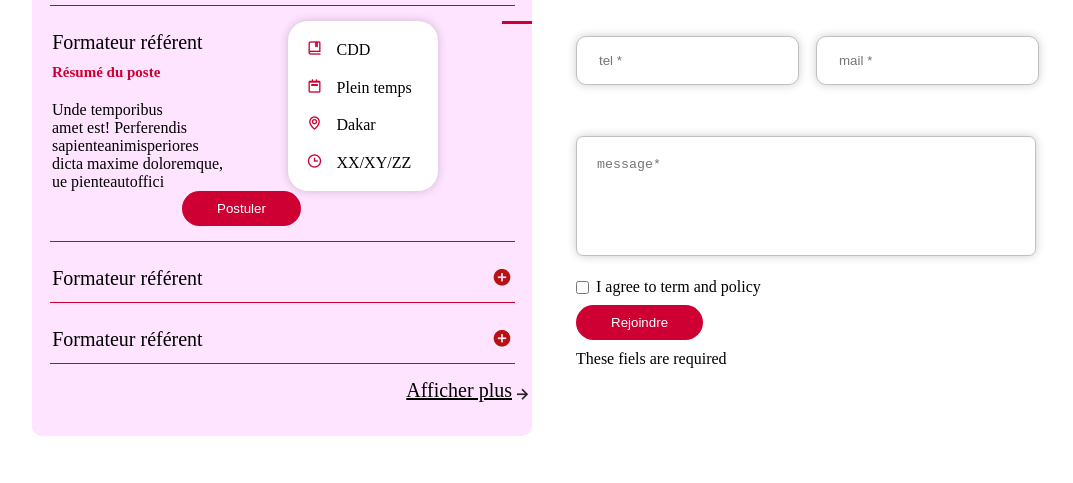
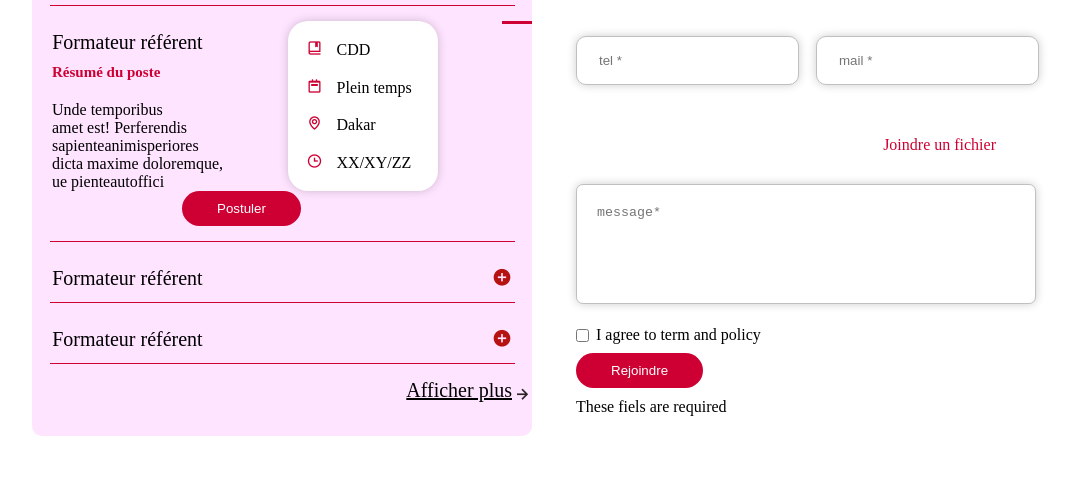
Before and after one commit to Fatoumacisse99/Tp-Reproduction-Maquette-Web, a plain HTML site: page index.html in a window 1280 px wide. Shown: the part 4380-4863 px from the top of the page, without its empty margins (96-1169 px from the left). Drawn offline with nearby package versions, Linux system fonts and the light colour scheme.

Commit message:
apport des modifications

```diff
--- a/css/style.css
+++ b/css/style.css
@@ -630,6 +630,16 @@ select {
   padding:20px 0 10px 20px ;
   margin-bottom: 20px;
  }
+ .joindre-fichier{
+  display: flex;
+  justify-content: right;
+  align-items: center;
+  margin-right: 60px;
+  margin-bottom: 30px;
+  color: var(--prouge);
+
+
+ }
    .joindre{
   display: flex;
   padding: 10px 35px;
--- a/index.html
+++ b/index.html
@@ -356,6 +356,7 @@
         </div>
 
       </div>
+      <div class="joindre-fichier">Joindre un fichier</div>
       <textarea name="message" id="message" placeholder="message*"></textarea>
       <div><input type="checkbox" id="checkbox" name="checkbox"><p class="agree">I agree to term and policy</p></div>
       <button class="joindre">Rejoindre</button>
```
